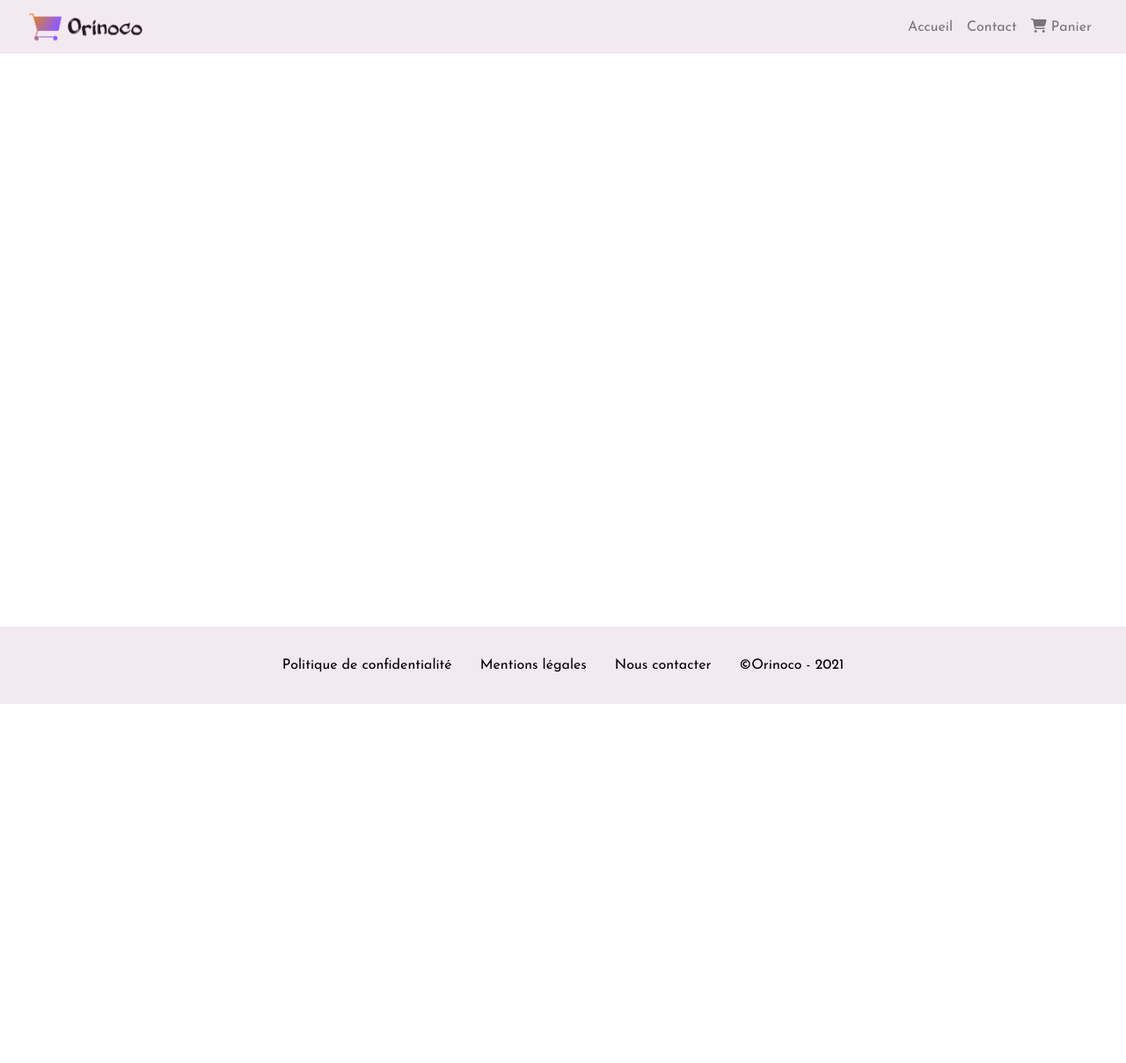
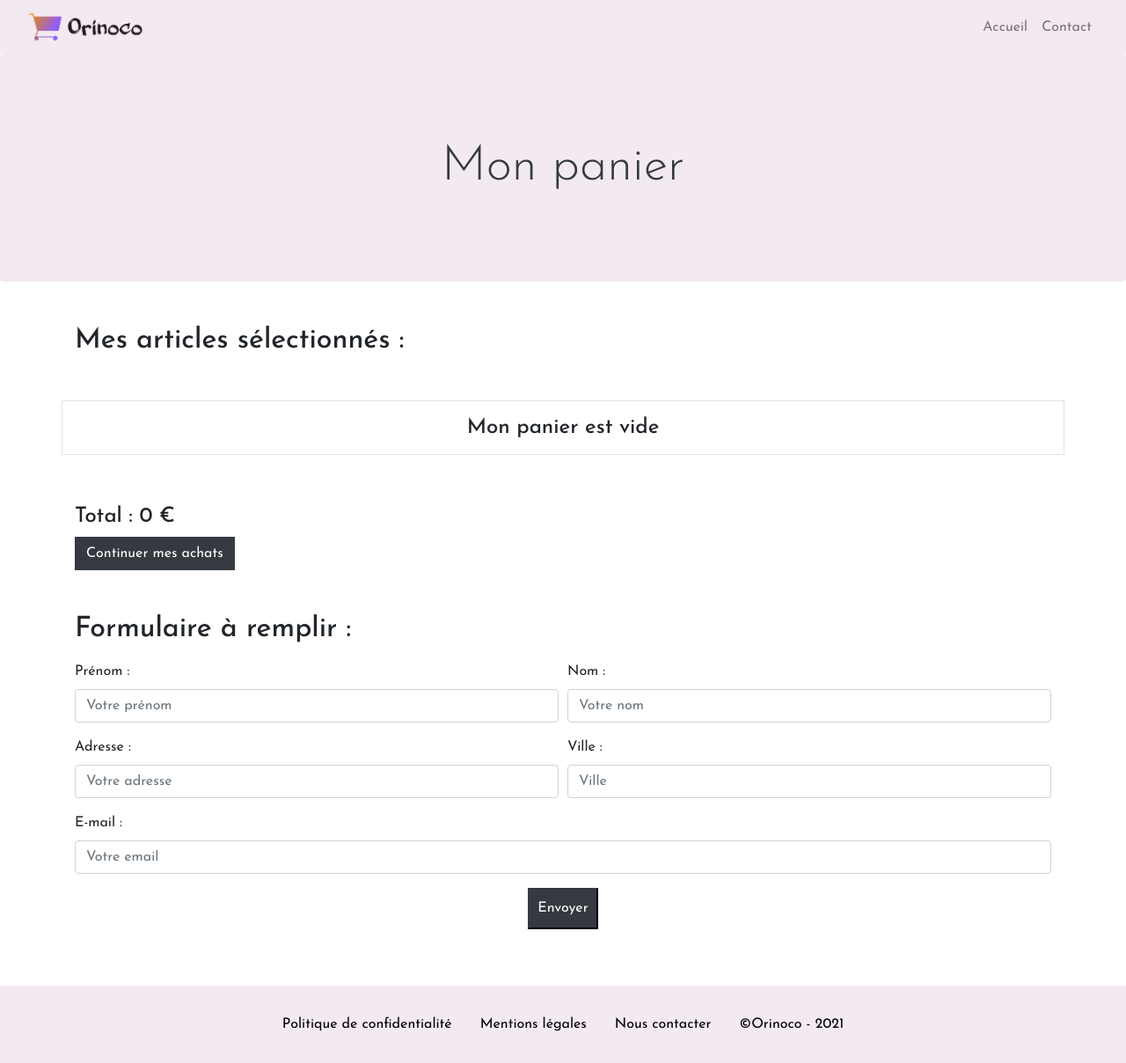
Before and after one commit to LaurelineGuernion/LaurelineGuernion_5_02042021, a website: page frontend/html/panier.html in a window 1280 px wide. Shown: the whole page at 88% size. Before the commit the page ends 800 px from the top, so only its background shows below. Drawn offline with nearby package versions, Linux system fonts and the light colour scheme.

Commit message:
Corrections des fichiers HTML

```diff
--- a/frontend/html/panier.html
+++ b/frontend/html/panier.html
@@ -31,21 +31,59 @@
             <li class="nav-item">
               <a class="nav-link" href="#">Contact</a>
             </li>
-            <li class="nav-item">
-              <a class="nav-link" href="#"><i class="fas fa-shopping-cart"></i> Panier</a>
-            </li>
           </ul>
         </div>
       </nav>
     </header>
 
     <!-- PANIER -->
-    <main class="hero container-fluid">
-        <section class="row align-items-center " id="panier"></section>
+    <section class="p-4 p-md-5 mb-4 text-white rounded bg-light">
+      <h1 class="text-center mt-5 mb-5 display-4 text-dark">Mon panier</h1>
+    </section>
+    <main class="hero container" id="mes_articles">
+      <h2 class="mt-5">Mes articles sélectionnés :</h2>
+      <section class="row align-items-center my-5" id="article_panier"></section>
+      <p class="h4" id="total_prix"><span>Prix :</span><span id="afficherprix"></span><span>€</span></p>
+      <a href="../index.html" class="btn btn-dark rounded-0 btn_center" role="button" title="Continuer mes achats">Continuer mes achats</a>
+
+      <!-- FORMULAIRE -->
+      <h2 class="mt-5 mb-3">Formulaire à remplir :</h2>
+      <section class="row" id="formulaire">
+        <form class="col mb-5" id="form" method="POST" action="traitement.php">
+            <div class="form-row">
+              <div class="form-group col-md-6">
+                <label for="firstName">Prénom : </label>
+                <input type="text" name="firstName" class="form-control" id="firstName" placeholder="Votre prénom" required>
+              </div>
+              <div class="form-group col-md-6">
+                <label for="lastName">Nom : </label>
+                <input type="text" name="lastName" class="form-control" id="lastName" placeholder="Votre nom" required>
+              </div>
+            </div>
+            <div class="form-row">
+              <div class="form-group col-md-6">
+                <label for="address">Adresse : </label>
+                <input type="text" name="address" class="form-control" id="address" placeholder="Votre adresse" required>
+              </div>
+              <div class="form-group col-md-6">
+                <label for="city">Ville : </label>
+                <input type="text" name="ville" class="form-control" id="city" placeholder="Ville" required>
+              </div>
+            </div>
+            <div class="form-row">
+              <div class="form-group col-md-12">
+                <label for="email">E-mail : </label>
+                <input type="email" class="form-control" id="email" placeholder="Votre email" required>
+              </div>
+            </div>
+            <button type="submit" id="btn_envoi_form" class="btn-dark rounded-0 btn_center">Envoyer</button>
+            <p id="indication"></p>
+        </form>
+      </section>
     </main>
 
     <!-- FOOTER -->
-    <footer class="container-fluid bg-light footer py-4">
+    <footer class="container-fluid bg-light py-4">
       <ul class="nav justify-content-md-center">
         <li class="nav-item">
           <a class="nav-link active" href="#">Politique de confidentialité</a>
@@ -63,6 +101,7 @@
     </footer>
 
     <!-- Optional JavaScript -->
+    <script src="../js/panier.js"></script>
 
     <!-- jQuery, Popper.js, Bootstrap JS -->
     <script src="https://code.jquery.com/jquery-3.3.1.slim.min.js" integrity="sha384-q8i/X+965DzO0rT7abK41JStQIAqVgRVzpbzo5smXKp4YfRvH+8abtTE1Pi6jizo" crossorigin="anonymous"></script>
```
Also changed, not shown: frontend/html/confirmation.html (+23 -3 lines), frontend/html/produit.html (+28 -14 lines).
